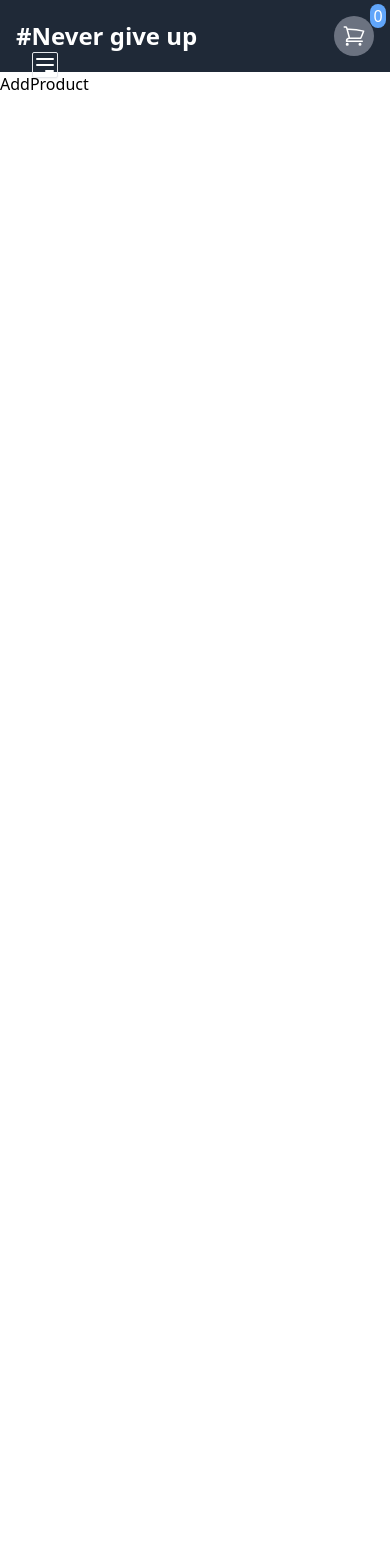
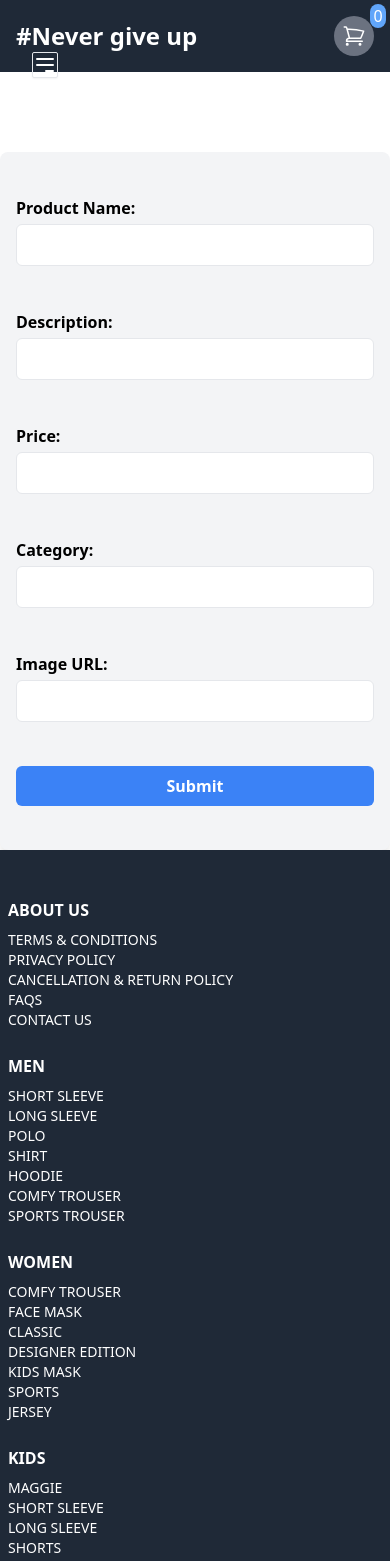
Before and after one commit to Kazamturjo/Clothes-E-commerce-In_react, a React (Create React App) app: page /addproduct in a window 390 px wide. Shown: the top 1561 px of the page. Before the commit the page ends 844 px from the top, so only its background shows below. Built offline with nearby package versions, Linux system fonts and the light colour scheme.

Commit message:
add product

```diff
--- a/src/Components/Layout/Layout.js
+++ b/src/Components/Layout/Layout.js
@@ -1,11 +1,13 @@
 import React from 'react'
 import Navbar from '../Navbar/Navbar'
 import { Outlet } from "react-router-dom";
+import Footer from '../../Pages/Footer/Footer';
 const Layout = ({cart,setCart}) => {
   return (
     <div>
         <Navbar cart={cart} setCart={setCart}/>
         <Outlet/>
+        <Footer/>
     </div>
   )
 }
--- a/src/Components/Navbar/Navbar.js
+++ b/src/Components/Navbar/Navbar.js
@@ -59,7 +59,8 @@ const Navbar = ({cart,setCart}) => {
     };
   }, []);
 
-
+  const sidebarOpenClass = "translate-x-0";
+  const sidebarClosedClass = "-translate-x-full";
 
   const handleSearchChange = (e) => {
     setSearchQuery(e.target.value);
@@ -189,12 +190,12 @@ const Navbar = ({cart,setCart}) => {
         d="M2.25 3h1.386c.51 0 .955.343 1.087.835l.383 1.437M7.5 14.25a3 3 0 0 0-3 3h15.75m-12.75-3h11.218c1.121-2.3 2.1-4.684 2.924-7.138a60.114 60.114 0 0 0-16.536-1.84M7.5 14.25 5.106 5.272M6 20.25a.75.75 0 1 1-1.5 0 .75.75 0 0 1 1.5 0Zm12.75 0a.75.75 0 1 1-1.5 0 .75.75 0 0 1 1.5 0Z"
       />
     </svg>
-    <span className="absolute bg-blue-400 text-white rounded-full -top-3 -right-3 w-4 h-6 text-center">
+    <span className="absolute bg-blue-400 text-white rounded-full -top-3 -right-3 w-4 h-6 text-center transition-all duration-500">
       {cart?.length}
     </span>
   </button>
   {isCartOpen && (
-        <div className="transition-all duration-300 ease-in-out">
+    <div className="transition duration-700 ease-in-out">
       <Cart cart={cart} setCart={setCart} onClose={handleCloseCart} />
     </div>
   )}
--- a/src/Pages/Addproduct/AddProduct.js
+++ b/src/Pages/Addproduct/AddProduct.js
@@ -1,9 +1,82 @@
-import React from 'react'
+import axios from 'axios';
+import React, { useState } from 'react';
 
 const AddProduct = () => {
+
+const [data,setData] = useState({
+  productName: "",
+  description: "",
+  price: "",
+  status: true,
+  isActive: true,
+  isDeleted: false,
+  createDate: new Date(),
+  deleteDate: "",
+  category: "",
+  image: ""
+})
+
+  const handleChange =(e) =>{
+      const {name,value} = e.target
+      setData({...data,[name]:value})
+  }
+
+
+  const handleSubmit = (e) => {
+    e.preventDefault();
+
+
+    console.log(data)
+
+
+
+    axios.post("http://localhost:5000/product/add/500", data)
+      .then(response => {
+        console.log("Product added successfully:", response);
+    setData(  {productName: "",
+    description: "",
+    price: "",
+    status: true,
+    isActive: true,
+    isDeleted: false,
+    createDate: new Date(),
+    deleteDate: "",
+    category: "",
+    image: ""
+  })
+      })
+      .catch(error => {
+        console.error("Error adding product:", error);
+      });
+  };
+
   return (
-    <div>AddProduct</div>
-  )
+    <form className="max-w-lg py-11   mx-auto mt-20 p-4 space-y-11 bg-gray-100 rounded-lg shadow-lg" onSubmit={handleSubmit}>
+      <div className="mb-4">
+        <label className="block mb-1 font-semibold" htmlFor="productName">Product Name:</label>
+        <input required name='productName'  className="w-full px-3 py-2 border rounded-md" type="text" id="productName" value={data.productName} onChange={handleChange} />
+      </div>
+      <div className="mb-4">
+        <label className="block mb-1 font-semibold" htmlFor="description">Description:</label>
+        <input required name='description' className="w-full px-3 py-2 border rounded-md" type="text" id="description" value={data.description} onChange={handleChange} />
+      </div>
+      <div className="mb-4">
+        <label className="block mb-1 font-semibold" htmlFor="price">Price:</label>
+        <input name='price' required className="w-full px-3 py-2 border rounded-md" type="number" id="price" value={data.price} onChange={handleChange} />
+      </div>
+
+      <div className="mb-4">
+        <label className="block mb-1 font-semibold" htmlFor="category">Category:</label>
+        <input name='category' required className="w-full px-3 py-2 border rounded-md" type="text" id="category" value={data.category} onChange={handleChange} />
+      </div>
+      <div className="mb-4">
+        <label className="block mb-1 font-semibold" htmlFor="imageUrl">Image URL:</label>
+        <input name='image' required className="w-full px-3 py-2 border rounded-md" type="text" id="imageUrl" value={data.image} onChange={handleChange} />
+      </div>
+
+      <button className="w-full bg-blue-500 hover:bg-blue-600 text-white font-semibold py-2 px-4 rounded-md" type="submit">Submit</button>
+    </form>
+  );
 }
 
-export default AddProduct
+export default AddProduct;
--- /dev/null
+++ b/src/Pages/Footer/Footer.js
@@ -0,0 +1,56 @@
+import React from 'react';
+
+function Footer() {
+    return (
+        <footer className="bg-gray-800 text-white py-12">
+            <div className="container mx-auto flex flex-wrap justify-between px-2">
+                <div className="w-full md:w-1/4 lg:w-auto mb-6 md:mb-0">
+                    <div className="font-semibold mb-2">ABOUT US</div>
+                    <ul className="text-sm">
+                        <li><a href="#" className="hover:text-gray-300">TERMS & CONDITIONS</a></li>
+                        <li><a href="#" className="hover:text-gray-300">PRIVACY POLICY</a></li>
+                        <li><a href="#" className="hover:text-gray-300">CANCELLATION & RETURN POLICY</a></li>
+                        <li><a href="#" className="hover:text-gray-300">FAQS</a></li>
+                        <li><a href="#" className="hover:text-gray-300">CONTACT US</a></li>
+                    </ul>
+                </div>
+                <div className="w-full md:w-1/4 lg:w-auto mb-6 md:mb-0">
+                    <div className="font-semibold mb-2">MEN</div>
+                    <ul className="text-sm">
+                        <li><a href="#" className="hover:text-gray-300">SHORT SLEEVE</a></li>
+                        <li><a href="#" className="hover:text-gray-300">LONG SLEEVE</a></li>
+                        <li><a href="#" className="hover:text-gray-300">POLO</a></li>
+                        <li><a href="#" className="hover:text-gray-300">SHIRT</a></li>
+                        <li><a href="#" className="hover:text-gray-300">HOODIE</a></li>
+                        <li><a href="#" className="hover:text-gray-300">COMFY TROUSER</a></li>
+                        <li><a href="#" className="hover:text-gray-300">SPORTS TROUSER</a></li>
+                    </ul>
+                </div>
+                <div className="w-full md:w-1/4 lg:w-auto mb-6 md:mb-0">
+                    <div className="font-semibold mb-2">WOMEN</div>
+                    <ul className="text-sm">
+                        <li><a href="#" className="hover:text-gray-300">COMFY TROUSER</a></li>
+                        <li><a href="#" className="hover:text-gray-300">FACE MASK</a></li>
+                        <li><a href="#" className="hover:text-gray-300">CLASSIC</a></li>
+                        <li><a href="#" className="hover:text-gray-300">DESIGNER EDITION</a></li>
+                        <li><a href="#" className="hover:text-gray-300">KIDS MASK</a></li>
+                        <li><a href="#" className="hover:text-gray-300">SPORTS</a></li>
+                        <li><a href="#" className="hover:text-gray-300">JERSEY</a></li>
+                    </ul>
+                </div>
+                <div className="w-full md:w-1/4 lg:w-auto mb-6 md:mb-0">
+                    <div className="font-semibold mb-2">KIDS</div>
+                    <ul className="text-sm">
+                        <li><a href="#" className="hover:text-gray-300">MAGGIE</a></li>
+                        <li><a href="#" className="hover:text-gray-300">SHORT SLEEVE</a></li>
+                        <li><a href="#" className="hover:text-gray-300">LONG SLEEVE</a></li>
+                        <li><a href="#" className="hover:text-gray-300">SHORTS</a></li>
+                        <li><a href="#" className="hover:text-gray-300">TROUSER</a></li>
+                    </ul>
+                </div>
+            </div>
+        </footer>
+    );
+}
+
+export default Footer;
--- a/src/Pages/Home/Home.js
+++ b/src/Pages/Home/Home.js
@@ -3,6 +3,7 @@ import Hero from '../Hero/Hero'
 import Product from '../Product/Product'
 import Catagorry from '../Catagory/Catagorry'
 import Offter from '../OffterBanner/Offter'
+import NewsletterForm from '../NesLetter/NewsLetter'
 
 const Home = () => {
   return (
@@ -14,6 +15,10 @@ const Home = () => {
         <Product/>
         </div>
         <Offter/>
+        <div className=''>
+          <NewsletterForm/>
+
+        </div>
     </div>
   )
 }
--- /dev/null
+++ b/src/Pages/NesLetter/NewsLetter.js
@@ -0,0 +1,95 @@
+import React, { useState } from 'react';
+
+const NewsletterForm = () => {
+  const [email, setEmail] = useState('');
+  const [subscribed, setSubscribed] = useState(false);
+  const [error, setError] = useState('');
+
+  const handleSubmit = async (event) => {
+    event.preventDefault();
+    // Validate email format
+    const isValidEmail = validateEmail(email);
+    if (!isValidEmail) {
+      setError('Please enter a valid email address.');
+      return;
+    }
+
+    // Here you can implement your logic for subscribing the user
+    // For demonstration purposes, we'll just set the subscribed state to true
+    try {
+      // Simulate API request delay
+      await new Promise((resolve) => setTimeout(resolve, 1000));
+      setSubscribed(true);
+    } catch (error) {
+      setError('Something went wrong. Please try again later.');
+    }
+  };
+
+  const validateEmail = (email) => {
+    const re = /^[^\s@]+@[^\s@]+\.[^\s@]+$/;
+    return re.test(email);
+  };
+
+  return (
+    <div className=" px-4 py-20 relative ">
+      {!subscribed ? (
+        <form
+          onSubmit={handleSubmit}
+          className="bg-gray-700 shadow-md w-full   rounded px-8 pt-6 pb-8 mb-4 transition duration-500 ease-in-out transform "
+        >
+          <h2 className="lg:text-2xl font-bold mb-4 font-serif  text-center shadow-2xl text-orange-500">
+            Get Special Discounts In Your Inbox
+          </h2>
+          <p className="text-orange-400 font-serif font-semibold shadow-2xl mb-6 text-center">
+            Enter email to get offers, discounts and more.
+          </p>
+          <div className="mb-4 flex items-center gap-11">
+            <label
+              className="block text-orange-400 shadow-lg lg:text-xl font-bold mb-2"
+              htmlFor="email"
+            >
+              Email:
+            </label>
+            <input
+              id="email"
+              className="shadow appearance-none border rounded lg:w-96 md:w-48 w-48 py-2 px-3 text-gray-700 drop-shadow-2xl bg-orange-200 leading-tight focus:outline-none focus:shadow-outline"
+              type="email"
+              value={email}
+              onChange={(e) => setEmail(e.target.value)}
+              required
+              placeholder="john@example.com"
+            />
+          </div>
+          <div className="flex items-center justify-center">
+            <button
+              className="bg-orange-500 drop-shadow-lg hover:bg-gray-700 text-white font-bold py-2 px-4 rounded focus:outline-none focus:shadow-outline transition duration-300 ease-in-out"
+              type="submit"
+            >
+              Subscribe
+            </button>
+          </div>
+          {error && (
+            <p className="text-red-500 text-xs italic mt-2">{error}</p>
+          )}
+        </form>
+      ) : (
+
+        <p className="text-green-500 text-center  mx-auto container text-3xl font-serif font-semibold shadow-2xl h-11">Thank you for subscribing!</p>
+      )}
+      <div className=' lg:absolute right-10 bottom-56 '>
+
+
+      <p className="text-center text-orange-500 font-serif font-bold">
+        For any help you may call us at{' '}
+        <a href="tel:+8809677666888" className="underline">
+          +8809677666888
+        </a>
+        <br />
+        Open 24 Hours a Day, 7 Days a week
+      </p>
+      </div>
+    </div>
+  );
+};
+
+export default NewsletterForm;
```
Also changed, not shown: src/index.css (line endings or trailing spaces). Lines whose indentation alone changed are shown as unchanged.
